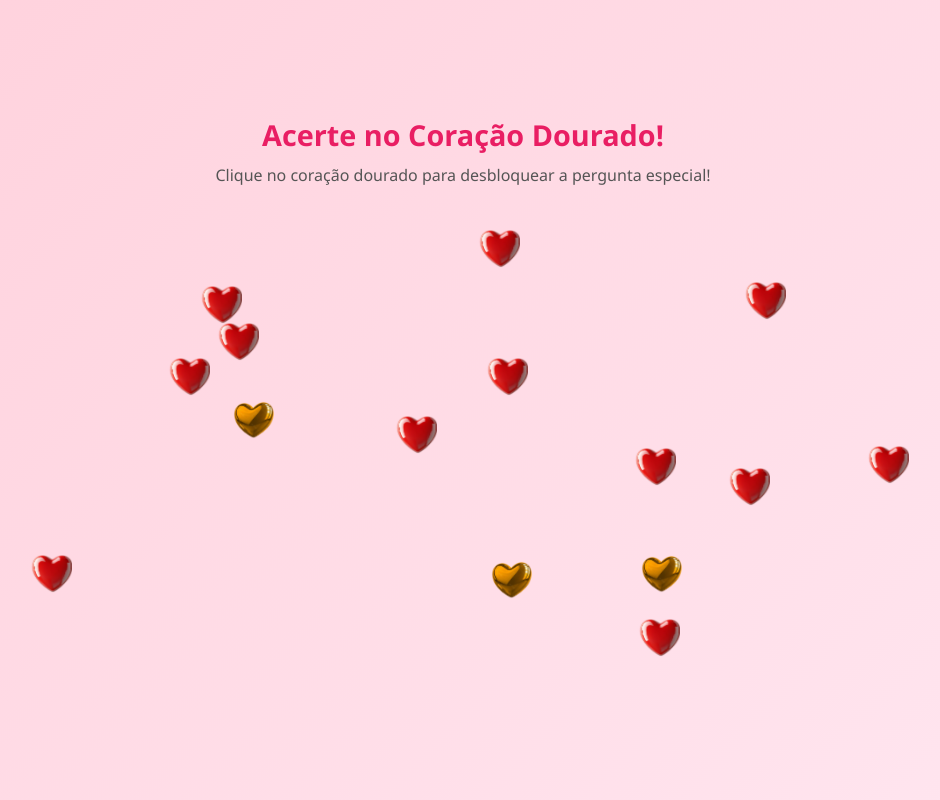
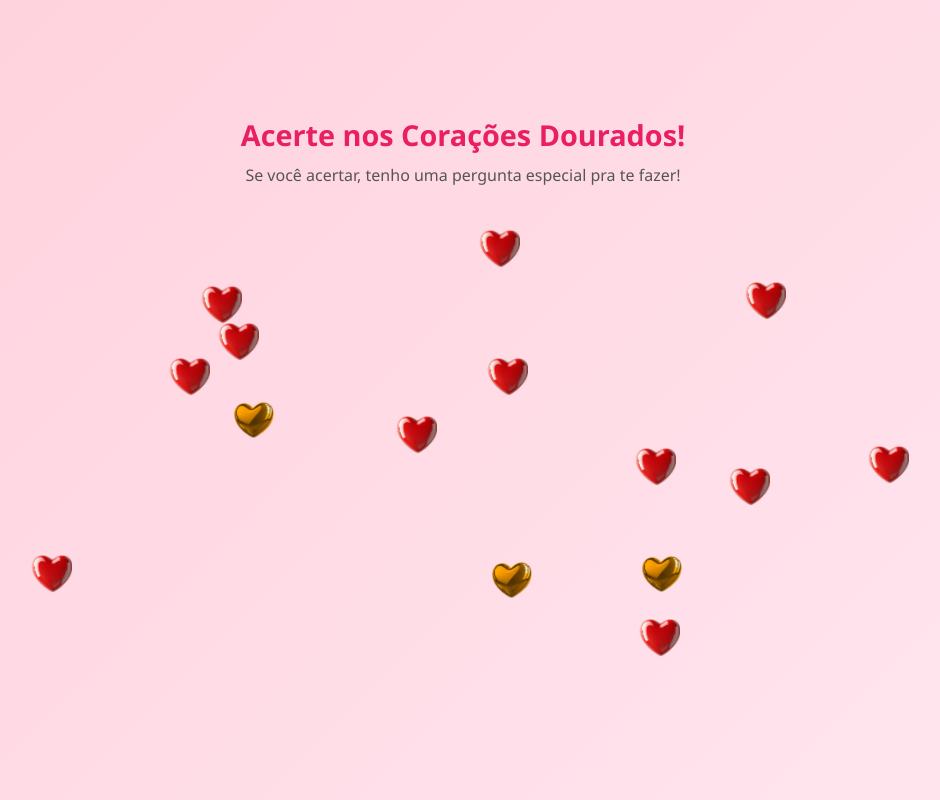
Before and after one commit to zarbmartins/kamylaaraujo, a plain HTML site: page index.html in a window 1280 px wide. Shown: the whole page, without its empty margins (177-1117 px from the left). Drawn offline with Linux system fonts and the light colour scheme.

Commit message:
Update index.html

```diff
--- a/index.html
+++ b/index.html
@@ -14,8 +14,8 @@
 
     <!-- Tela do jogo -->
     <div class="game-container" id="game">
-        <h1>Acerte no Coração Dourado!</h1>
-        <p>Clique no coração dourado para desbloquear a pergunta especial!</p>
+        <h1>Acerte nos Corações Dourados!</h1>
+        <p>Se você acertar, tenho uma pergunta especial pra te fazer!</p>
         <div class="hearts" id="hearts"></div>
     </div>
 
```
